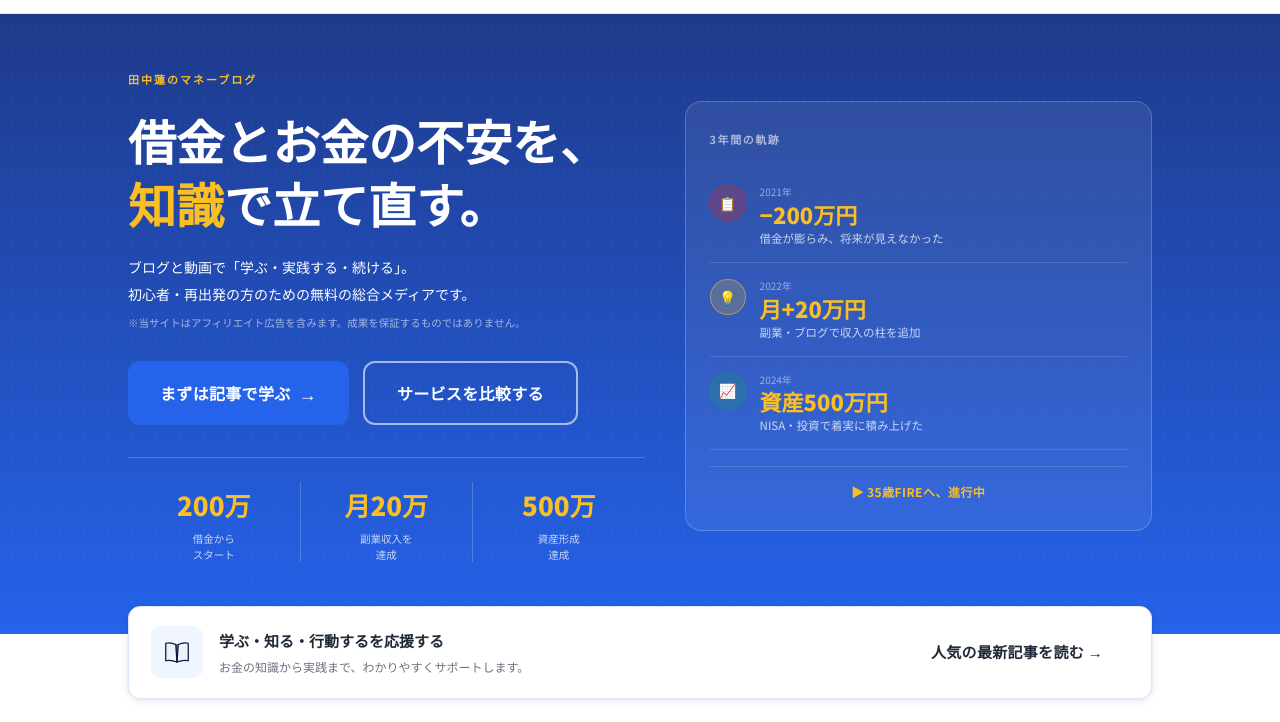
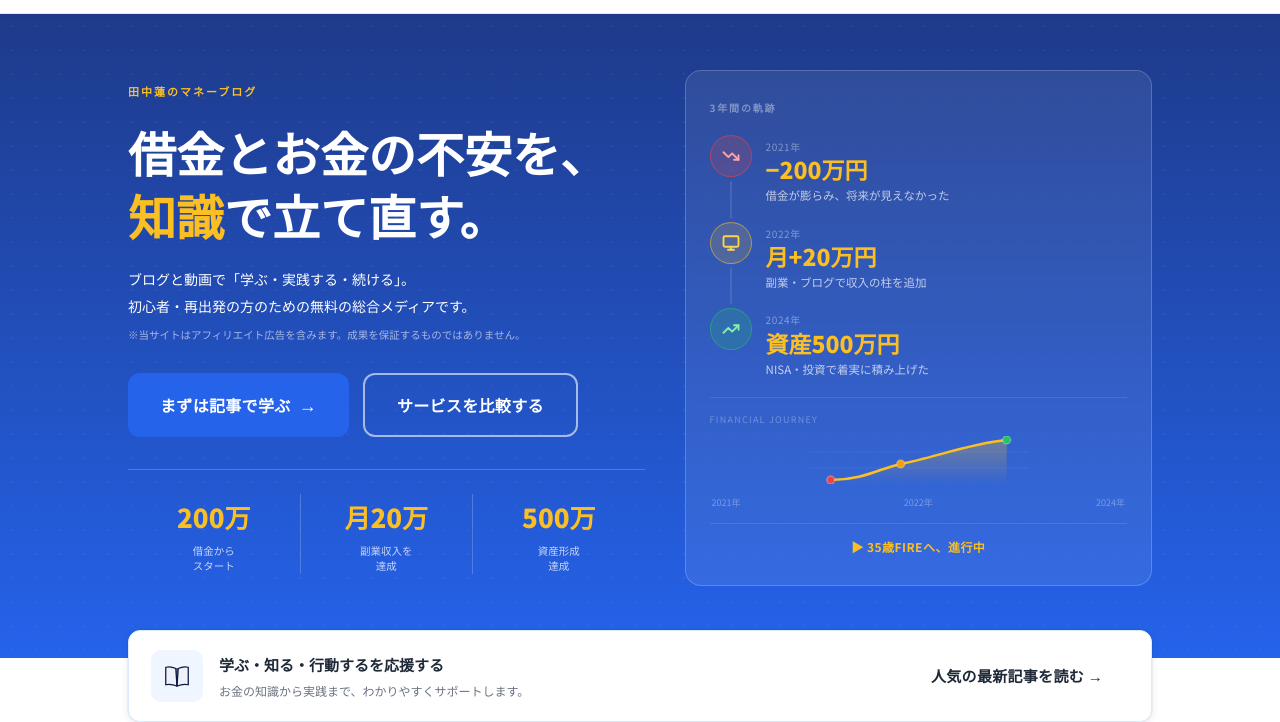
Before and after one commit to Lofikota/tsumiba-blog, an Astro site: page / in a window 1280 px wide. Shown: the part 86-808 px from the top of the page. Built offline with nearby package versions, Linux system fonts and the light colour scheme; Astro itself is replaced by a stand-in of ours.

Commit message:
hero: redesign timeline card with SVG icons + sparkline chart
- 絵文字アイコン(📋💡📈)を廃止 → カラー別インラインSVGアイコンに置換
  - 2021年: 下降トレンド矢印（赤）
  - 2022年: PCモニター（琥珀）= 副業・ブログ
  - 2024年: 上昇トレンド矢印（緑）= 資産形成
- 縦接続ライン(.hero-tl-connector)でタイムライン視認性を向上
- FINANCIAL JOURNEYミニスパークライン追加（SVGベジェ曲線＋グラデーション）
- 年ラベル3点(2021/2022/2024)でストーリー軸を可視化

Co-Authored-By: Claude Sonnet 4.6 <noreply@anthropic.com>

```diff
--- a/src/pages/index.astro
+++ b/src/pages/index.astro
@@ -205,30 +205,32 @@ const catStyle: Record<string, CatStyle> = {
     animation: fadeUp .7s ease .2s both;
   }
   .hero-tl-heading {
-    font-size: 11px; font-weight: 700; letter-spacing: .14em;
-    text-transform: uppercase; color: rgba(255,255,255,.6);
-    margin-bottom: 20px;
+    font-size: 10px; font-weight: 700; letter-spacing: .18em;
+    text-transform: uppercase; color: rgba(255,255,255,.4);
+    margin-bottom: 18px;
   }
-  .hero-tl-item {
-    display: flex; align-items: flex-start; gap: 14px;
-    padding: 14px 0;
-    border-bottom: 1px solid rgba(255,255,255,.12);
+  /* vertical timeline layout */
+  .hero-tl-row { display: flex; gap: 14px; }
+  .hero-tl-left { display: flex; flex-direction: column; align-items: center; flex-shrink: 0; }
+  .hero-tl-icon {
+    width: 42px; height: 42px; border-radius: 50%; flex-shrink: 0;
+    display: flex; align-items: center; justify-content: center;
   }
-  .hero-tl-item:last-child { border-bottom: none; }
-  .hero-tl-dot {
-    width: 36px; height: 36px; border-radius: 50%; flex-shrink: 0;
-    display: flex; align-items: center; justify-content: center;
-    font-size: 14px; margin-top: 2px;
-  }
-  .hero-tl-dot--red    { background: rgba(220,38,38,.25); border: 1.5px solid rgba(220,38,38,.5); }
-  .hero-tl-dot--amber  { background: rgba(251,191,36,.2);  border: 1.5px solid rgba(251,191,36,.5); }
-  .hero-tl-dot--green  { background: rgba(22,163,74,.2);   border: 1.5px solid rgba(22,163,74,.5); }
-  .hero-tl-year  { font-size: 10px; color: rgba(255,255,255,.5); margin-bottom: 2px; }
-  .hero-tl-num   { font-size: 22px; font-weight: 900; color: var(--c-yellow); line-height: 1; }
-  .hero-tl-desc  { font-size: 11.5px; color: rgba(255,255,255,.75); margin-top: 3px; }
+  .hero-tl-icon--red   { background: rgba(239,68,68,.18);  border: 1.5px solid rgba(239,68,68,.55);  color: #FCA5A5; }
+  .hero-tl-icon--amber { background: rgba(251,191,36,.15); border: 1.5px solid rgba(251,191,36,.55); color: #FCD34D; }
+  .hero-tl-icon--green { background: rgba(34,197,94,.18);  border: 1.5px solid rgba(34,197,94,.55);  color: #86EFAC; }
+  .hero-tl-connector { width: 2px; flex: 1; min-height: 12px; background: rgba(255,255,255,.1); margin: 4px 0; }
+  .hero-tl-body { padding: 3px 0 16px; }
+  .hero-tl-year  { font-size: 10px; color: rgba(255,255,255,.4); letter-spacing: .06em; }
+  .hero-tl-num   { font-size: 23px; font-weight: 900; color: var(--c-yellow); line-height: 1.1; margin: 2px 0 3px; }
+  .hero-tl-desc  { font-size: 11.5px; color: rgba(255,255,255,.7); }
+  /* mini sparkline */
+  .hero-sparkline { margin-top: 2px; padding-top: 14px; border-top: 1px solid rgba(255,255,255,.1); }
+  .hero-spark-lbl { font-size: 9px; color: rgba(255,255,255,.3); letter-spacing: .14em; margin-bottom: 8px; }
+  .hero-spark-years { display: flex; justify-content: space-between; font-size: 9px; color: rgba(255,255,255,.35); margin-top: 4px; padding: 0 2px; }
   .hero-tl-footer {
-    margin-top: 16px; padding-top: 14px;
-    border-top: 1px solid rgba(255,255,255,.15);
+    margin-top: 12px; padding-top: 12px;
+    border-top: 1px solid rgba(255,255,255,.1);
     font-size: 12px; font-weight: 700; color: var(--c-yellow);
     text-align: center; letter-spacing: .04em;
   }
@@ -573,30 +575,84 @@ const catStyle: Record<string, CatStyle> = {
       </div>
       <div class="hero-art">
         <div class="hero-tl-heading">3年間の軌跡</div>
-        <div class="hero-tl-item">
-          <div class="hero-tl-dot hero-tl-dot--red">📋</div>
-          <div>
+
+        <!-- 2021 借金 -->
+        <div class="hero-tl-row">
+          <div class="hero-tl-left">
+            <div class="hero-tl-icon hero-tl-icon--red">
+              <svg width="18" height="18" viewBox="0 0 24 24" fill="none" stroke="currentColor" stroke-width="2.5" stroke-linecap="round" stroke-linejoin="round" aria-hidden="true">
+                <polyline points="22 17 13.5 8.5 8.5 13.5 2 7"/>
+                <polyline points="16 17 22 17 22 11"/>
+              </svg>
+            </div>
+            <div class="hero-tl-connector"></div>
+          </div>
+          <div class="hero-tl-body">
             <div class="hero-tl-year">2021年</div>
             <div class="hero-tl-num">−200万円</div>
             <div class="hero-tl-desc">借金が膨らみ、将来が見えなかった</div>
           </div>
         </div>
-        <div class="hero-tl-item">
-          <div class="hero-tl-dot hero-tl-dot--amber">💡</div>
-          <div>
+
+        <!-- 2022 副業開始 -->
+        <div class="hero-tl-row">
+          <div class="hero-tl-left">
+            <div class="hero-tl-icon hero-tl-icon--amber">
+              <svg width="18" height="18" viewBox="0 0 24 24" fill="none" stroke="currentColor" stroke-width="2.5" stroke-linecap="round" stroke-linejoin="round" aria-hidden="true">
+                <rect x="2" y="3" width="20" height="14" rx="2"/>
+                <line x1="8" y1="21" x2="16" y2="21"/>
+                <line x1="12" y1="17" x2="12" y2="21"/>
+              </svg>
+            </div>
+            <div class="hero-tl-connector"></div>
+          </div>
+          <div class="hero-tl-body">
             <div class="hero-tl-year">2022年</div>
             <div class="hero-tl-num">月+20万円</div>
             <div class="hero-tl-desc">副業・ブログで収入の柱を追加</div>
           </div>
         </div>
-        <div class="hero-tl-item">
-          <div class="hero-tl-dot hero-tl-dot--green">📈</div>
-          <div>
+
+        <!-- 2024 資産形成 -->
+        <div class="hero-tl-row">
+          <div class="hero-tl-left">
+            <div class="hero-tl-icon hero-tl-icon--green">
+              <svg width="18" height="18" viewBox="0 0 24 24" fill="none" stroke="currentColor" stroke-width="2.5" stroke-linecap="round" stroke-linejoin="round" aria-hidden="true">
+                <polyline points="22 7 13.5 15.5 8.5 10.5 2 17"/>
+                <polyline points="16 7 22 7 22 13"/>
+              </svg>
+            </div>
+          </div>
+          <div class="hero-tl-body">
             <div class="hero-tl-year">2024年</div>
             <div class="hero-tl-num">資産500万円</div>
             <div class="hero-tl-desc">NISA・投資で着実に積み上げた</div>
           </div>
         </div>
+
+        <!-- mini sparkline -->
+        <div class="hero-sparkline">
+          <div class="hero-spark-lbl">FINANCIAL JOURNEY</div>
+          <svg viewBox="0 0 220 48" width="100%" height="48" aria-hidden="true">
+            <defs>
+              <linearGradient id="spkfill" x1="0" y1="0" x2="0" y2="1">
+                <stop offset="0%" stop-color="#FBBF24" stop-opacity=".3"/>
+                <stop offset="100%" stop-color="#FBBF24" stop-opacity="0"/>
+              </linearGradient>
+            </defs>
+            <line x1="0" y1="16" x2="220" y2="16" stroke="rgba(255,255,255,.06)" stroke-width="1"/>
+            <line x1="0" y1="32" x2="220" y2="32" stroke="rgba(255,255,255,.06)" stroke-width="1"/>
+            <path d="M22,44 C55,44 72,32 92,28 C125,22 158,8 198,4 L198,48 L22,48 Z" fill="url(#spkfill)"/>
+            <path d="M22,44 C55,44 72,32 92,28 C125,22 158,8 198,4" stroke="#FBBF24" stroke-width="2.5" fill="none" stroke-linecap="round"/>
+            <circle cx="22"  cy="44" r="4" fill="#EF4444" stroke="rgba(255,255,255,.25)" stroke-width="1.5"/>
+            <circle cx="92"  cy="28" r="4" fill="#F59E0B" stroke="rgba(255,255,255,.25)" stroke-width="1.5"/>
+            <circle cx="198" cy="4"  r="4" fill="#22C55E" stroke="rgba(255,255,255,.25)" stroke-width="1.5"/>
+          </svg>
+          <div class="hero-spark-years">
+            <span>2021年</span><span>2022年</span><span>2024年</span>
+          </div>
+        </div>
+
         <div class="hero-tl-footer">▶ 35歳FIREへ、進行中</div>
       </div>
     </div>
```
